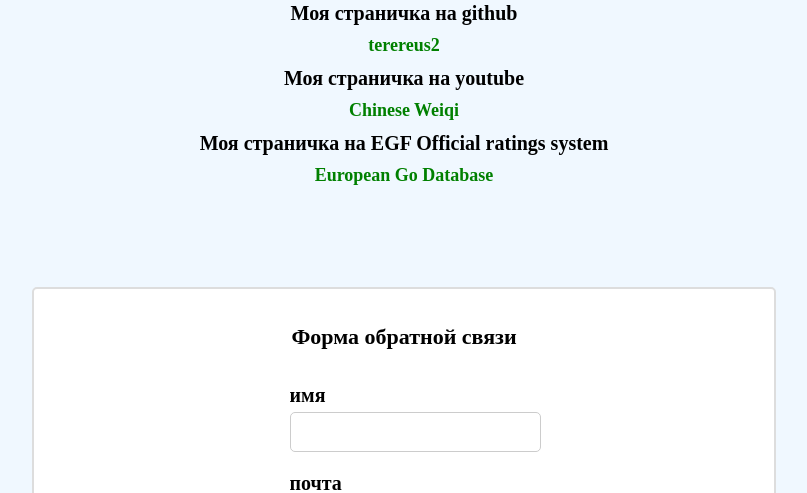
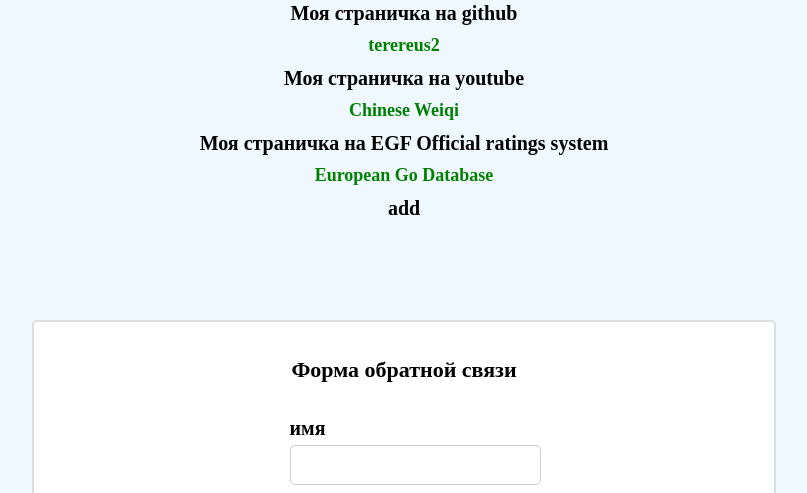
Before and after one commit to terereus2/Trade, a Django app: page /index/contact/ in a window 1280 px wide. Shown: the part 206-699 px from the top of the page, without its empty margins (236-1043 px from the left). Run offline with Django 4.2, Linux system fonts and the light colour scheme.

Commit message:
<h1>add</h1>

```diff
--- a/crypto_root/templates/blog/contact.html
+++ b/crypto_root/templates/blog/contact.html
@@ -9,6 +9,9 @@
     <div class="link-contact-youtube"><a href="https://www.youtube.com/@chineseweiqi9089/featured" target="_blank">Chinese Weiqi</a></div>
     <h1>Моя страничка на EGF Official ratings system</h1>
     <div class="link-contact-youtube"><a href="https://www.europeangodatabase.eu/EGD/Player_Card.php?&key=10986536" target="_blank">European Go Database</a></div>
+    <h1>add</h1>
+
+
 
 
 
```
